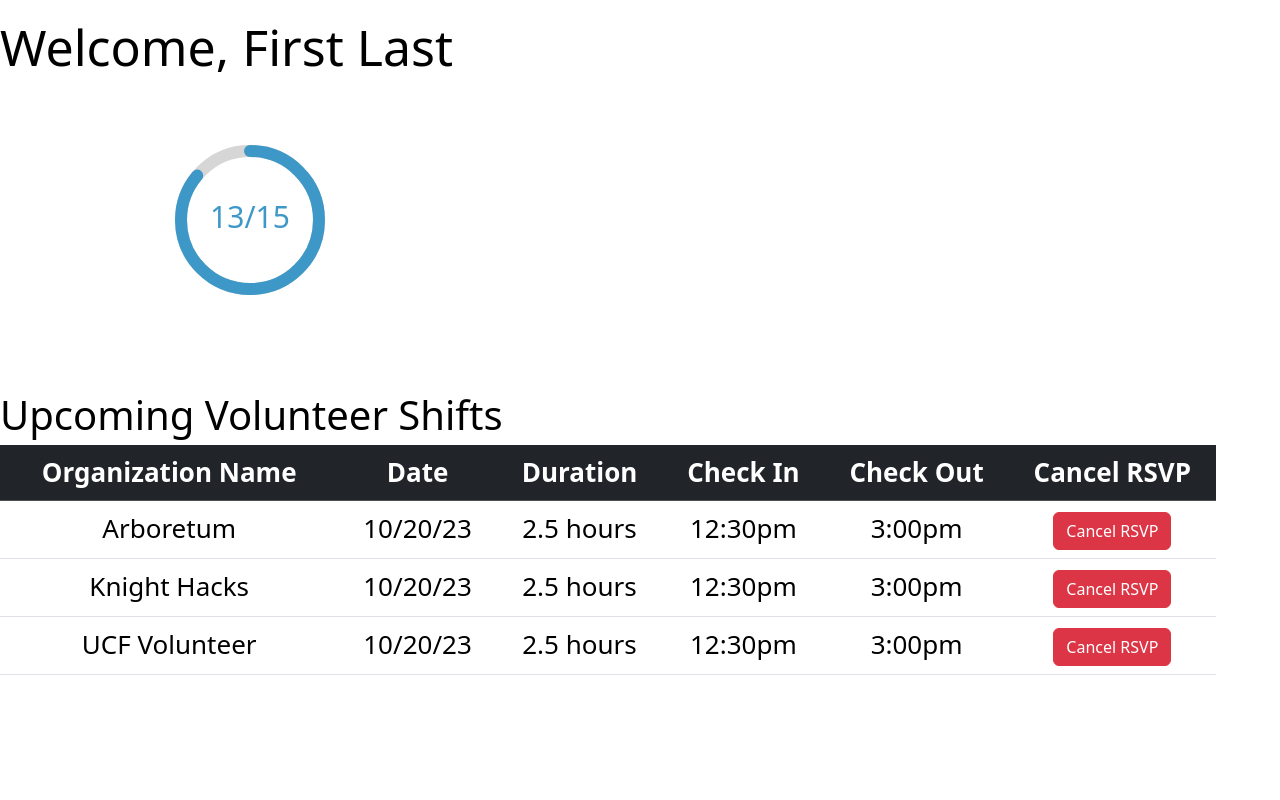
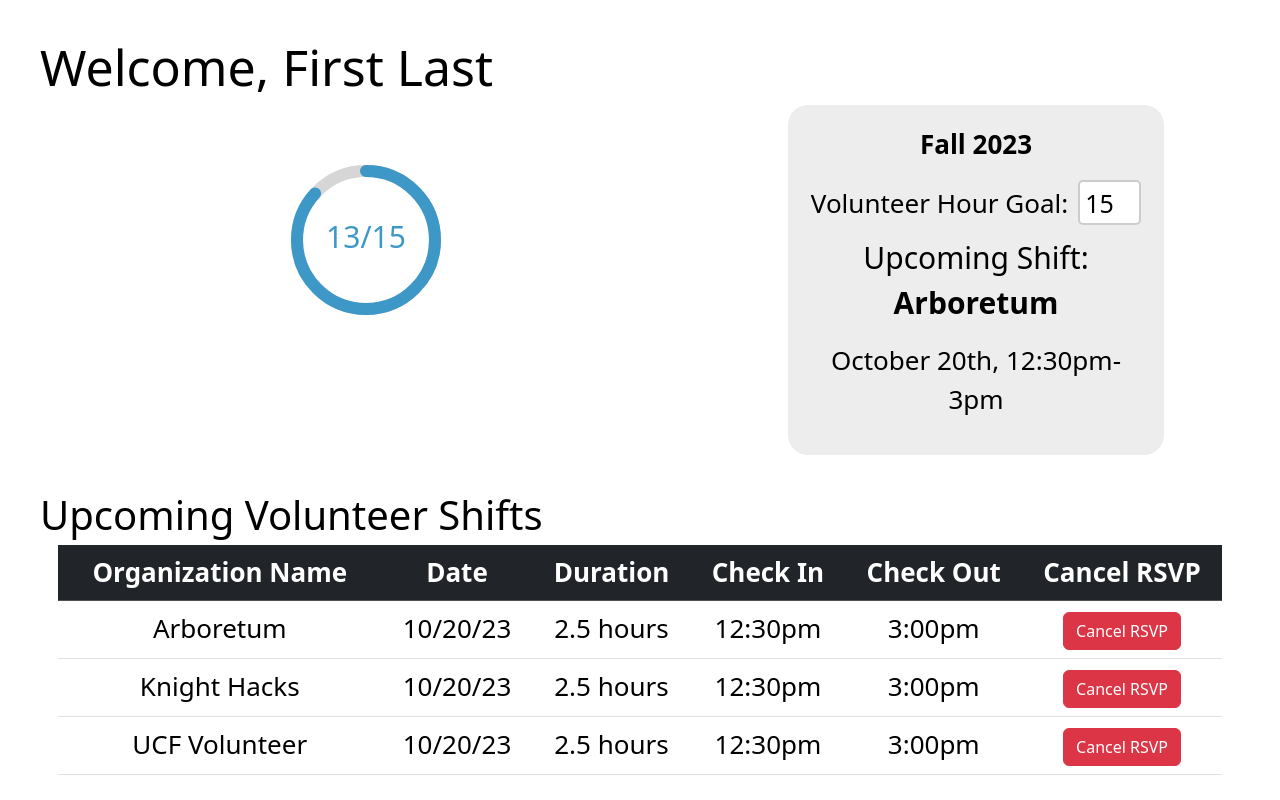
Before and after one commit to KnightAssistUCF/KnightAssist-WebApp-UCF-Senior-Design, a React (Create React App) app in the folder frontend/: page /studenthomepage in a window 1280 px wide. Built offline with nearby package versions, Linux system fonts and the light colour scheme.

Commit message:
added progress bar functionality and styling

```diff
--- a/frontend/src/components/StudentHome/StudentHome.css
+++ b/frontend/src/components/StudentHome/StudentHome.css
@@ -11,6 +11,22 @@
     text-align: left;
     min-height: 10vh;
 }
+.StudentHomePage-card {
+    width: calc(33% - 20px); /* Adjust the width as per your layout */
+    background: #ededed; /* Background color of the rectangular box */
+    display: inline-block; /* Display as an inline block */
+    text-align: center; /* Center the content horizontally */
+    color: black; /* Text color */
+    margin-left: 20px; /* Add some left margin to separate it from the progress bar */
+    padding: 20px;
+    border-radius: 20px;
+
+}
+.content-container {
+    display: flex; /* Use flexbox layout */
+    justify-content: space-around; /* Space between the progress bar and the card */
+    align-items: flex; /* Align items at the top */
+  }
 .titlesub {
     color: rgb(0, 0, 0);
     /* padding: 50px 200px; */
@@ -30,7 +46,9 @@
 } */
 
 .my-table {
-    width: 95%;
+    width: 97%;
+    margin: 0 auto;
+    border-radius: 10px;
 }
 
 .my-table th {
@@ -52,6 +70,7 @@
 } */
 .homePage{
     text-align: left;
+    margin: 20px 40px;
 }
 
 .StudentHomePage .centered-column {
@@ -71,3 +90,40 @@
     color: white;
     text-align: left;
   }
+
+  .StudentHomePage-card .volunteer-goal {
+    align-items: center;
+  }
+
+.StudentHomePage-card .volunteer-goal label {
+    margin-right: 10px; /* Add some spacing between label and input */
+  }
+
+  /* Style the input box */
+  .StudentHomePage-card .volunteer-goal input {
+    padding: 5px;
+    width: 63px;
+    height: 45px;
+    border: 2px solid #ccc;
+    border-radius: 5px;
+    font-size: 25px;
+    /* You can add more styles as needed */
+  }
+
+  .upcoming-shift {
+    padding-top: 10px;
+    font-size: 30px;
+  }
+
+
+
+/* Responsive styles for smaller screens */
+@media (max-width: 768px) {
+    .StudentHomePage-card {
+        width: 100%; /* Full width on smaller screens */
+        margin-left: 0; /* No margin on smaller screens */
+    }
+    .content-container {
+        flex-direction: column; /* Stack content on smaller screens */
+    }
+}
--- a/frontend/src/components/StudentHome/StudentHome.js
+++ b/frontend/src/components/StudentHome/StudentHome.js
@@ -9,10 +9,34 @@ import './StudentHome.css';
 
 function StudentHome()
 {
+  const defaultVol = 15.0;
+  const [volunteerGoal, setVolunteerGoal] = useState(defaultVol);
+  const handleVolunteerGoalChange = (e) => {
+    setVolunteerGoal(e.target.value);
+  };
    return(
       <div className='homePage'>
         <div class="StudentHomePage-title">Welcome, First Last</div>
-        <div class="progress-bar" style={{ width: 460, height: 150 }}><CircularProgressbar value={86} text={`13/15`} /></div>
+        <div class="content-container">
+          <div class="progress-bar" style={{ width: 460, height: 150 }}><CircularProgressbar value={(13.0/volunteerGoal)*100} text={'13/'+volunteerGoal} /></div>
+          <div class="StudentHomePage-card">
+            <p><strong>Fall 2023</strong></p>
+
+            <div class="volunteer-goal">
+              <label for="volunteerGoal">Volunteer Hour Goal:</label>
+              <input
+                type="number"
+                id="volunteerGoal"
+                value={volunteerGoal}
+                onChange={handleVolunteerGoalChange}
+              />
+            </div>
+
+            <p class="upcoming-shift">Upcoming Shift: <strong>Arboretum</strong></p>
+            <p class="upcoming-shift-time">October 20th, 12:30pm-3pm</p>
+
+          </div>
+        </div>
         <div class="titlesub">Upcoming Volunteer Shifts</div>
         <div class="my-table">
           <table className="table table-hover text-nowrap">
```
